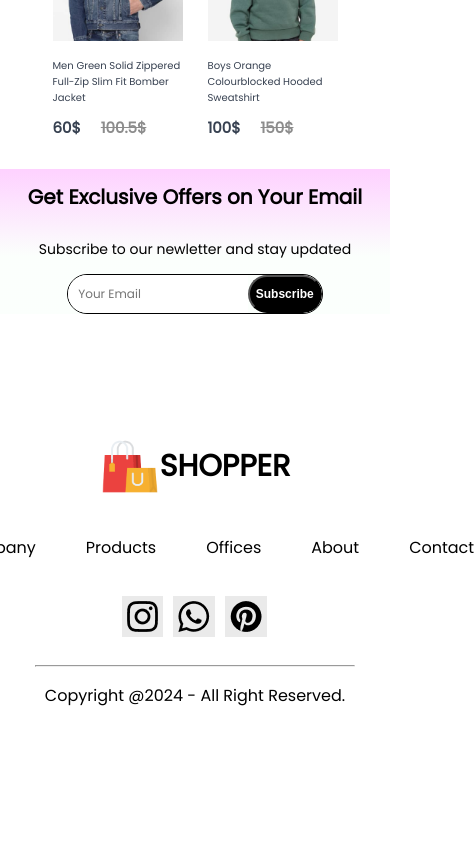
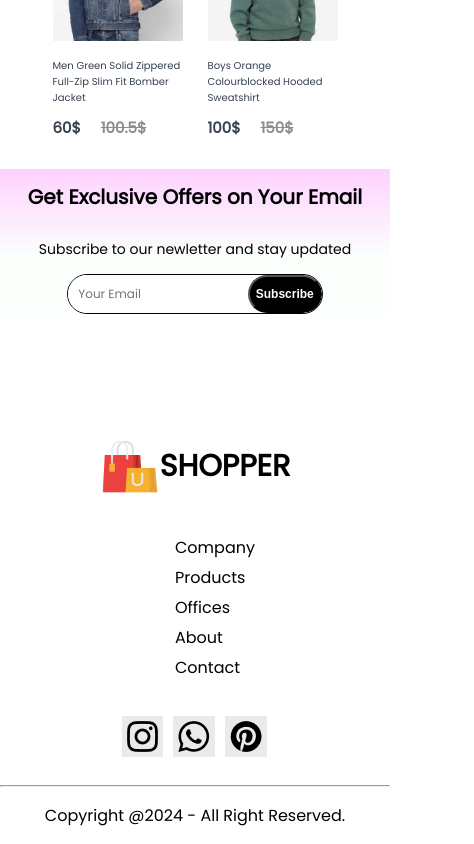
Before and after one commit to muazkhalid936/E-Commerce-Frontend, a React (Create React App) app: page / in a window 390 px wide. Shown: the part 2225-3069 px from the top of the page, 474 px wide, since content can reach past the window. Before the commit the page ends 2949 px from the top, so only its background shows below. Built offline with nearby package versions, Linux system fonts and the light colour scheme.

Commit message:
Home page done

```diff
--- a/src/components/Footer/Footer.css
+++ b/src/components/Footer/Footer.css
@@ -51,3 +51,16 @@
   margin-left: auto;
   margin-right: auto;
 }
+
+@media (max-width: 600px) {
+  .footer {
+    flex-direction: col;
+  }
+  .footer-links {
+    display: grid;
+    justify-content: center;
+
+    gap: 5px;
+    width: 100%;
+  }
+}
--- a/src/components/Footer/Footer.jsx
+++ b/src/components/Footer/Footer.jsx
@@ -6,6 +6,7 @@ import wtsp from "../Assets/whatsapp_icon.png";
 import pin from "../Assets/pintester_icon.png";
 const Footer = () => {
   return (
+    <div>
       <div className="footer">
         <div className="footer-logo">
           <img src={footer_logo} alt />
@@ -30,7 +31,7 @@ const Footer = () => {
             <img src={pin} alt="Pintrest" />
           </div>
         </div>
-
+      </div>
       <div className="footer-copy">
         <hr />
         <p>Copyright @2024 - All Right Reserved.</p>
--- a/src/components/Offer/Offer.css
+++ b/src/components/Offer/Offer.css
@@ -83,6 +83,11 @@
   }
 }
 
+@media(max-width:770px){
+  .offer-right img{
+    width: 140px;
+  }
+}
 @media (max-width: 600px) {
   .offer-left p {
     font-size: 10px;
```
Lines whose indentation alone changed are shown as unchanged.
